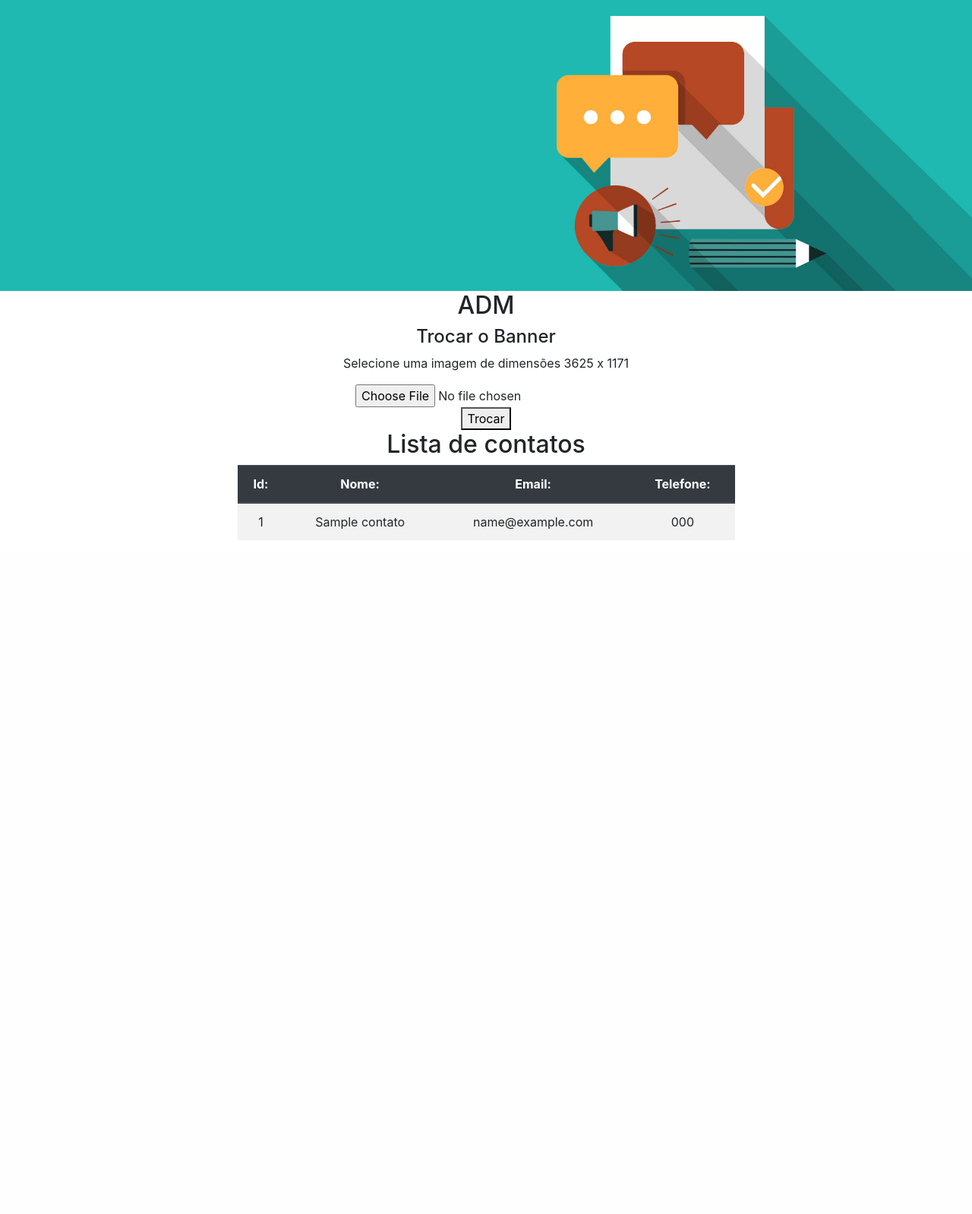
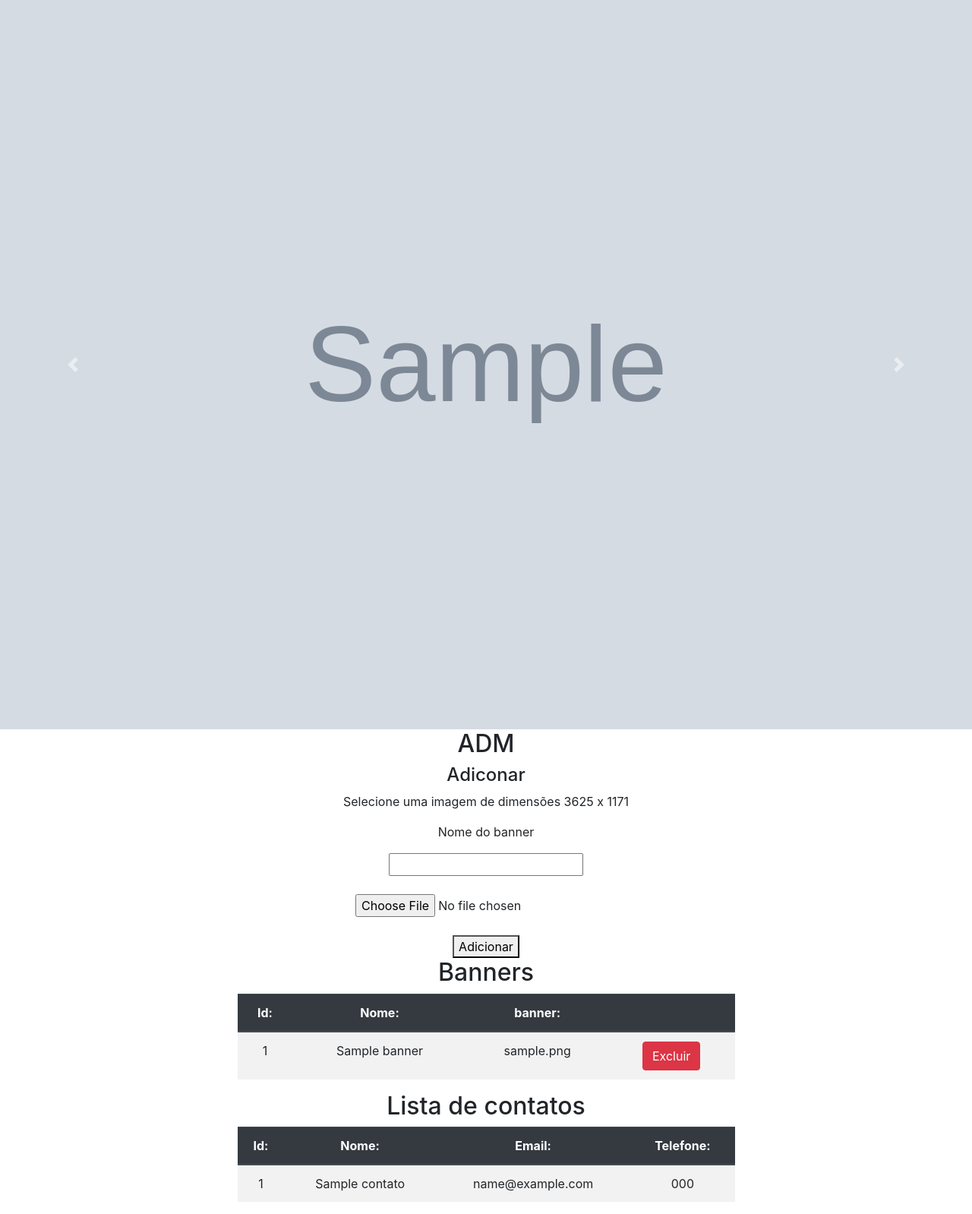
Before and after one commit to lucasAlcp/teste02_Escala, a PHP site: page /admin.php in a window 1280 px wide. Shown: the part 72-1670 px from the top of the page at 76% size. Before the commit the page ends 769 px from the top, so only its background shows below. Run offline with PHP 8.4, Linux system fonts and the light colour scheme; tables that the repository leaves empty or names only in its code hold one stand-in row (values such as "Sample post"); grey boxes marked "Sample" are stand-in pictures.

Commit message:
Add files via upload

```diff
--- a/actions/email.php
+++ b/actions/email.php
@@ -14,11 +14,11 @@
     // 0 = off (for production use)
     // 1 = client messages
     // 2 = client and server messages
-    $mail->SMTPDebug = 2;
+    //mail->SMTPDebug = 2;
     //Ask for HTML-friendly debug output
-    $mail->Debugoutput = 'html';
+    //$mail->Debugoutput = 'html';
 
-    $mail->Host = 'smtp.escalaweb.com';
+    $mail->Host = 'smtp.escalaweb.com.br';
     // use
     // $mail->Host = gethostbyname('smtp.gmail.com');
     // if your network does not support SMTP over IPv6
--- a/actions/insert.php
+++ b/actions/insert.php
@@ -25,11 +25,11 @@
         $sql = "INSERT INTO contatos(nome, email, telefone, mensagem) VALUES ('$nome', '$email', '$tel', '$msg')";
         if(mysqli_query($connect, $sql)):
             require 'email.php';
-           //header('location: ../index.php');
+           header('location: ../index.php');
         else:
             echo "ERRO ao cadastrar";
         endif;
-        //header('location: ../index.php');
+        header('location: ../index.php');
 
     endif;
 ?>
--- a/admin.php
+++ b/admin.php
@@ -1,36 +1,111 @@
 <?php
+    include_once 'actions/connect.php';
+
 
     if(isset($_POST['enviar'])){
         $banner = $_FILES["banner"];
-
+        $titulo_b = $_POST["titulo-banner"];
+        $erros;
         if(!empty($banner["name"])){
             if(!preg_match("/^image\/(pjpeg|jpeg|png|gif|bmp)$/",$banner["type"])){
                 $erros[] = "isso não é uma imagem";
             }
         }
-        //if(count($erros)== 0){
+        if(count($erros)== 0){
             //Pega a extenção da imagem
             preg_match("/\.(gif|bmp|png|jpg|jpeg){1}$/i",$banner["name"],$ext);
+            //Gerar um nome unico
+            $nome_banner = md5(uniqid(time())).".".$ext[1];
 
-            $caminho_banner = "img/banner.jpg";
+            $caminho_banner = "img/".$nome_banner;
             move_uploaded_file($banner["tmp_name"],$caminho_banner);
-       // }
+
+            $sql = "INSERT INTO banners (titulo, banner) VALUES ('$titulo_b','$nome_banner')";
+
+            if(mysqli_query($connect,$sql)){
+                header('location: admin.php');
+            }else{
+                echo 'ERRO';
+            }
+        }
     }
 
     include_once 'includes/header.php';
-    include_once 'actions/connect.php';
+
 
 ?>
     <section class="text-center">
         <h2>ADM</h2>
         <div>
-            <h4>Trocar o Banner</h4>
+            <h4>Adiconar</h4>
             <p>Selecione uma imagem de dimensões 3625 x 1171</p>
             <form action="admin.php" enctype="multipart/form-data" method="POST">
+                <div>
+                    <p>Nome do banner</p>
+                    <input type="text" id="titulo-banner" name="titulo-banner">
+                </div><br>
                 <input type="file" id="banner" name="banner" accept="image/png, image/jpeg"><br>
-                <button type="submit" class="" id="enviar" name="enviar">Trocar</button>
+                <br><button type="submit" class="" id="enviar" name="enviar">Adicionar</button><br>
             </form>
         </div>
+
+        <div>
+        <div class="text-center">
+        <h2>Banners</h2>
+        <div class="row justify-content-md-center">
+            <table class="table table-striped col-6">
+                <!--CABEÇALHO-->
+                <thead class="thead-dark">
+                    <tr>
+                        <th scope="col">Id:</th>
+                        <th scope="col">Nome:</th>
+                        <th scope="col">banner:</th>
+                        <th scope="col"></th>
+                    </tr>
+                </thead>
+
+                <!--CORPO-->
+                <tbody>
+                    <?php
+                        //SELECIONA TODOS OS DADOS DA TABELA
+                        $sql = "SELECT * FROM banners";
+                        $resultado = mysqli_query($connect, $sql);
+
+                        if(mysqli_num_rows($resultado)<1):
+                    ?>
+                    <tr>
+                        <td scope="row">--</td>
+                        <td>--</td>
+                        <td>--</td>
+                        <td>--</td>
+                    </tr>
+                    <?php
+                        else:
+                            //GUARDA OS DADOS EM UM ARRAY E EXIBE NO LOOP
+                            while($dados = mysqli_fetch_array($resultado)):
+                    ?>
+                    <tr>
+                        <td scope="row"><?php echo $dados['id'];?></td>
+                        <td ><?php echo $dados['titulo'];?></td>
+                        <td><?php echo $dados['banner'];?></td>
+                        <form action="actions/delete.php" method="POST">
+                            <td><button type="submit" class="btn btn-danger" id="excluir" name="excluir">Excluir</button></td>
+                            <input type="hidden" id="id_b" name="id_b" value="<?php echo $dados['id']?>">
+                            <input type="hidden" id="caminho" name="caminho" value="<?php echo $dados['banner']?>">
+                        </form>
+
+                    </tr>
+                    <?php
+                            endwhile;
+                        endif;
+                    ?>
+
+                </tbody>
+
+            </table>
+        </div>
+        </div>
+
 
         <div class="text-center">
         <h2>Lista de contatos</h2>
--- a/includes/footer.php
+++ b/includes/footer.php
@@ -1,2 +1,6 @@
 </body>
+    <!--Script na parte de baixo para melhorar o desempenho do carregamento-->
+    <script src="https://code.jquery.com/jquery-3.3.1.slim.min.js" integrity="sha384-q8i/X+965DzO0rT7abK41JStQIAqVgRVzpbzo5smXKp4YfRvH+8abtTE1Pi6jizo" crossorigin="anonymous"></script>
+    <script src="https://cdnjs.cloudflare.com/ajax/libs/popper.js/1.14.3/umd/popper.min.js" integrity="sha384-ZMP7rVo3mIykV+2+9J3UJ46jBk0WLaUAdn689aCwoqbBJiSnjAK/l8WvCWPIPm49" crossorigin="anonymous"></script>
+    <script src="https://stackpath.bootstrapcdn.com/bootstrap/4.1.3/js/bootstrap.min.js" integrity="sha384-ChfqqxuZUCnJSK3+MXmPNIyE6ZbWh2IMqE241rYiqJxyMiZ6OW/JmZQ5stwEULTy" crossorigin="anonymous"></script>
 </html>
--- a/includes/header.php
+++ b/includes/header.php
@@ -20,5 +20,48 @@
             </div>
     </nav>
     <div>
-        <img src="img/banner.jpg"class="img-fluid" alt="">
+    <?php
+        include_once 'actions/connect.php';
+        //SELECIONA TODOS OS DADOS DA TABELA
+        $sql = "SELECT * FROM banners";
+        $resultado = mysqli_query($connect, $sql);
+        $cont = 0;
+
+        if(mysqli_num_rows($resultado)>=1):
+        ?>
+        <div id="carouselExampleIndicators" class="carousel slide" data-ride="carousel">
+            <div class="carousel-inner">
+            <?php
+                 //GUARDA OS DADOS EM UM ARRAY E EXIBE NO LOOP
+                while($dados = mysqli_fetch_array($resultado)):
+                if($cont == 0){
+            ?>
+                <div class="carousel-item active">
+                    <img src="img/<?php echo $dados['banner']?>" class="d-block w-100" alt="...">
                 </div>
+            <?php
+                }
+                else{
+                ?>
+                <div class="carousel-item ">
+                    <img src="img/<?php echo $dados['banner']?>" class="d-block w-100" alt="...">
+                </div>
+                <?php
+                }
+                $cont++;
+                endwhile;
+            ?>
+            </div>
+            <a class="carousel-control-prev" href="#carouselExampleIndicators" role="button" data-slide="prev">
+                <span class="carousel-control-prev-icon" aria-hidden="true"></span>
+                <span class="sr-only">Previous</span>
+            </a>
+            <a class="carousel-control-next" href="#carouselExampleIndicators" role="button" data-slide="next">
+                <span class="carousel-control-next-icon" aria-hidden="true"></span>
+                <span class="sr-only">Next</span>
+            </a>
+        </div>
+    <?php
+        endif;
+    ?>
+    </div>
```
Also changed, not shown: actions/delete.php (added, +22 -0 lines), img/5eac518e94c95b3ecb4c715b27154587.jpg (added), img/6b8184da7fbf2ffbe491eee17bcda900.jpg (added), img/cdd642aa8b9520cdcabd4adc10fc45eb.jpg (added). Lines whose indentation alone changed are shown as unchanged.
